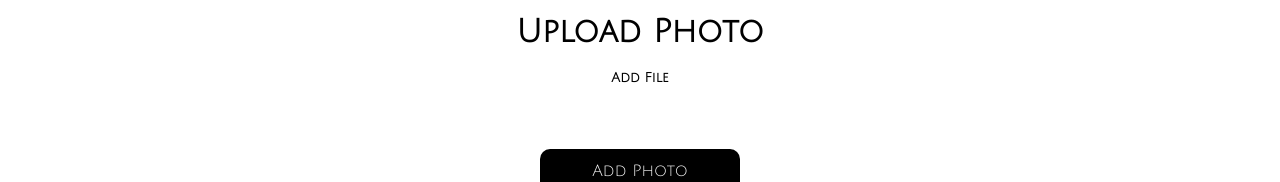
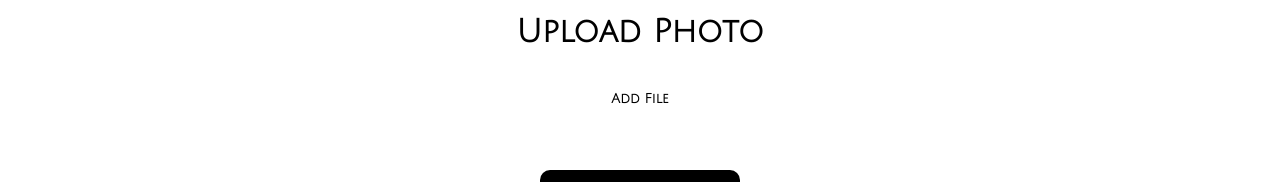
Before and after one commit to Build-week-picmetric2/Front-End, a React (Create React App) app in the folder picmetric/: page /dashboard in a window 1280 px wide. Shown: the part 174-356 px from the top of the page. Built offline with nearby package versions, Linux system fonts and the light colour scheme; no server answers; sample sign-in values are in the browser's storage.

Commit message:
added on hover effects to all links and buttons besides edit photo, centered the add file photo

```diff
--- a/picmetric/src/components/Styles.js
+++ b/picmetric/src/components/Styles.js
@@ -36,11 +36,15 @@ export const NavLinks = styled.a`
 
     text-decoration: none;
     color: #fbfbfb;
+    &:hover {
+        color: darkgray;
+    }
 `
 
 export const H1 = styled.h1`
     margin-left: 22%;
     font-family: 'Julius Sans One', sans-serif;
+
 `
 
 //Home Styling
@@ -85,7 +89,9 @@ export const StyledButton = styled.button`
     width: 200px;
     color: #fbfbfb;
     margin: 1.5rem auto;
-
+    &:hover {
+        background-color: darkgray;
+    }
     `
 
 export const BottomLoginDiv = styled.div`
@@ -130,7 +136,9 @@ export const StyledRegisterButton = styled.button`
     width: 200px;
     color: #fbfbfb;
     margin: 1.5rem auto;
-
+    &:hover {
+        background-color: darkgray;
+    }
 `
 export const BottomRegisterDiv = styled.div`
 
@@ -177,9 +185,17 @@ export const StyledH3 = styled.h3`
 export const HFive = styled.h5`
     text-align: center;
     font-family: 'Julius Sans One', sans-serif;
+    &:hover {
+        color: darkgray;
+        transition: .5s;
+        transform: scale(2);
+    }
 
 `
-
+export const UploadPhotoLabel = styled.label`
+    display: flex;
+    justify-content: center;
+`
 export const HOne = styled.h1`
     text-align: center;
     font-family: 'Julius Sans One', sans-serif;
@@ -197,7 +213,9 @@ export const StyledPhotoButton = styled.button`
     width: 200px;
     color: #fbfbfb;
     margin: 1.5rem auto;
-
+    &:hover {
+        background-color: darkgray;
+    }
     `
 //Dashboard Styling
 export const DashboardH1 = styled.h1`
--- a/picmetric/src/components/UploadPhoto.js
+++ b/picmetric/src/components/UploadPhoto.js
@@ -1,6 +1,6 @@
 import React, { useState } from 'react';
 import { axiosWithAuth } from '../helpers/axiosWithAuth';
-import {HOne, HFive, StyledPhotoButton} from './Styles';
+import {HOne, HFive, StyledPhotoButton, UploadPhotoLabel} from './Styles';
 
 
 
@@ -37,7 +37,7 @@ const UploadPhoto = (props) => {
     return(
         <div>
             <HOne>Upload Photo</HOne>
-            <label htmlFor='upload-button'>
+            <UploadPhotoLabel htmlFor='upload-button'>
                 {
                     photo.preview ? <img src={ photo.preview } width='300' height='250' alt='preview' /> : (
                         <div>
@@ -49,7 +49,7 @@ const UploadPhoto = (props) => {
                         </div>
                     )
                 }
-            </label>
+            </UploadPhotoLabel>
             <input
                 type='file'
                 id='upload-button'
```
